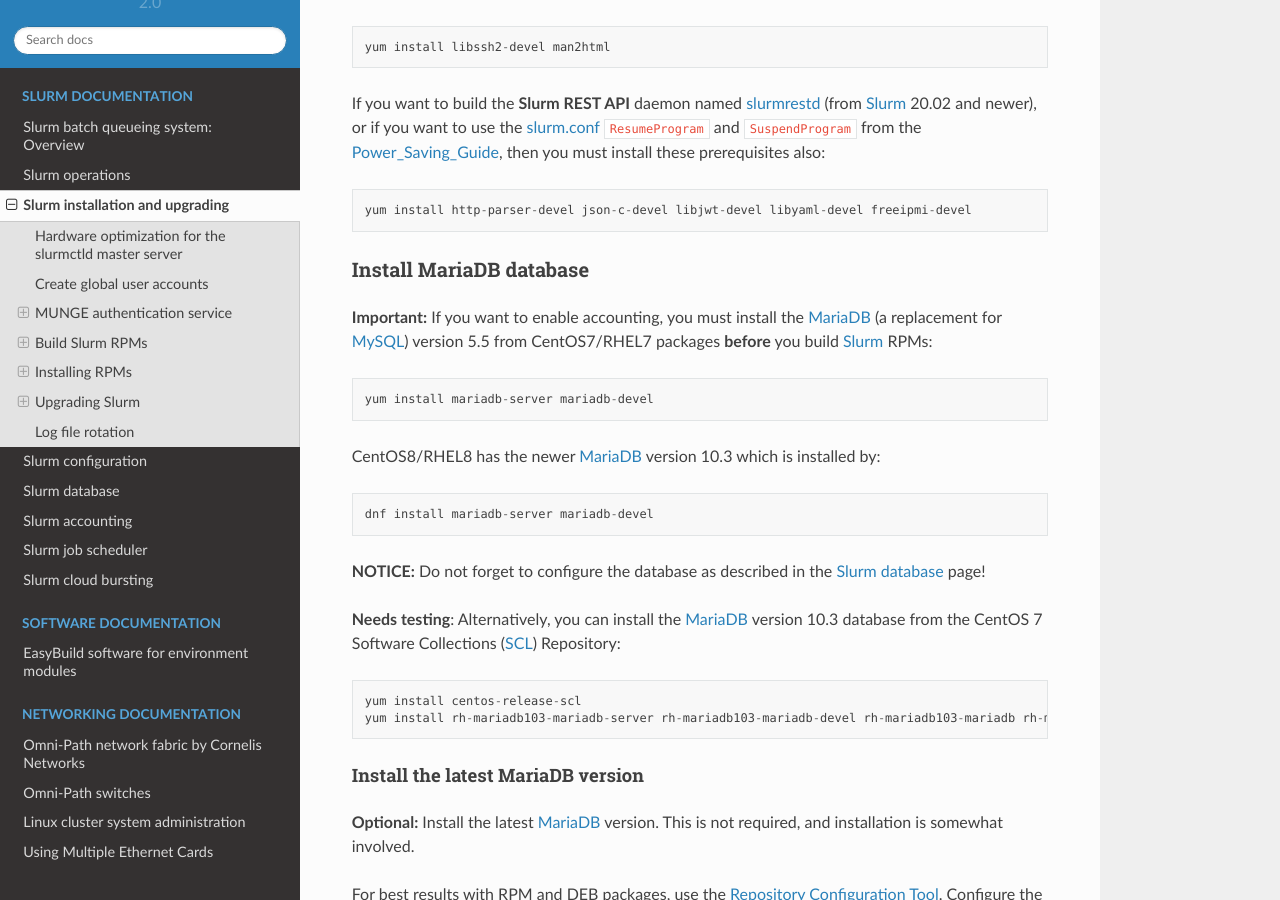
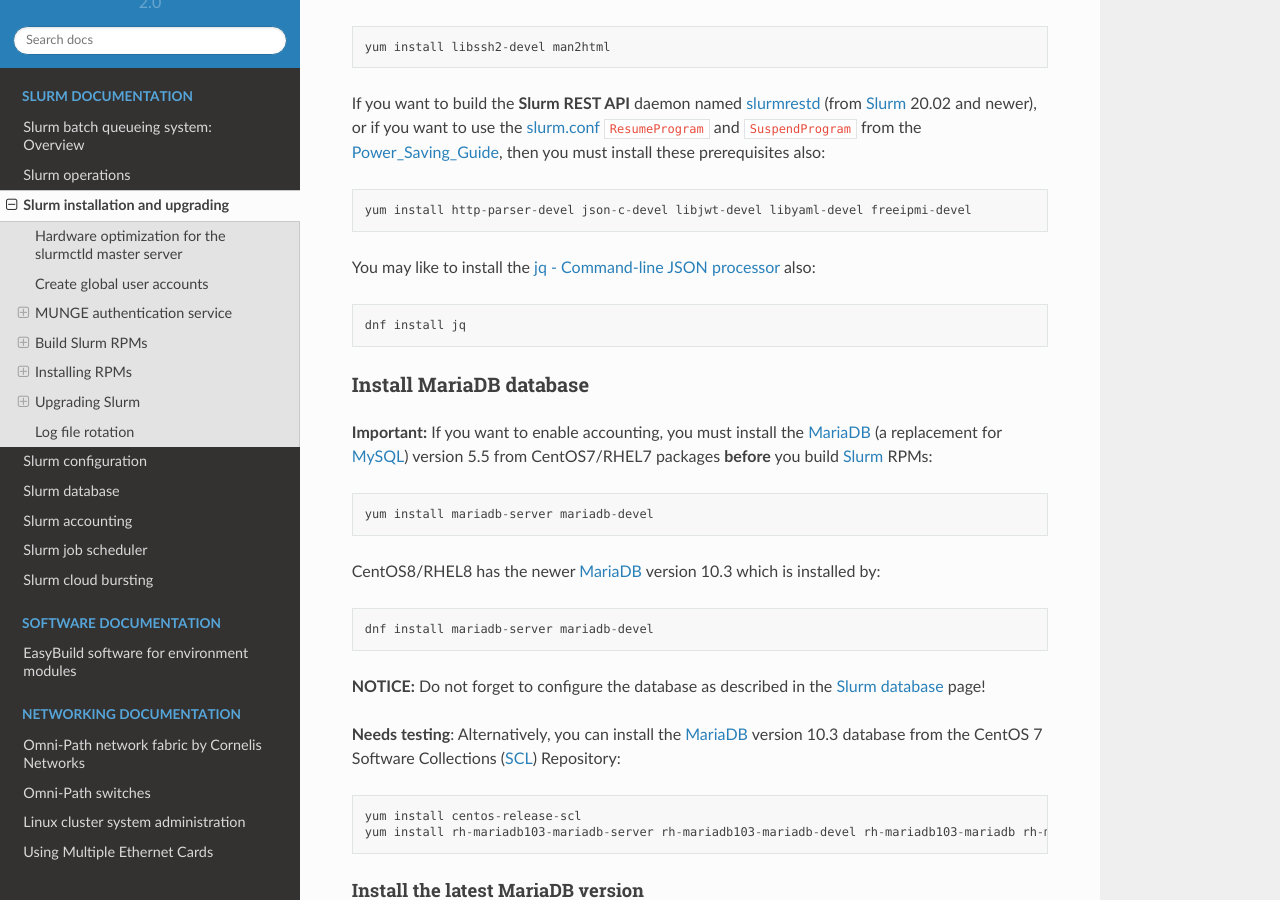
Before and after one commit to OleHolmNielsen/Niflheim_system, a Sphinx documentation site: the page built from docs/Slurm_installation.rst, in a window 1280 px wide and 900 px high, scrolled down 5552 px. Built offline with Sphinx 7.4.7 and the Read the Docs theme 2.0.0, drawn with Linux system fonts in a browser that asks for light colours.

Commit message:
Link to jq - Command-line JSON processor

```diff
--- a/docs/Slurm_installation.rst
+++ b/docs/Slurm_installation.rst
@@ -231,6 +231,10 @@
 then you must install these prerequisites also::
 
   yum install http-parser-devel json-c-devel libjwt-devel libyaml-devel freeipmi-devel
+
+You may like to install the `jq - Command-line JSON processor <https://jqlang.github.io/jq/>`_ also::
+
+  dnf install jq
 
 .. _slurmrestd: https://slurm.schedmd.com/rest.html
 .. _Power_Saving_Guide: https://slurm.schedmd.com/power_save.html
```
